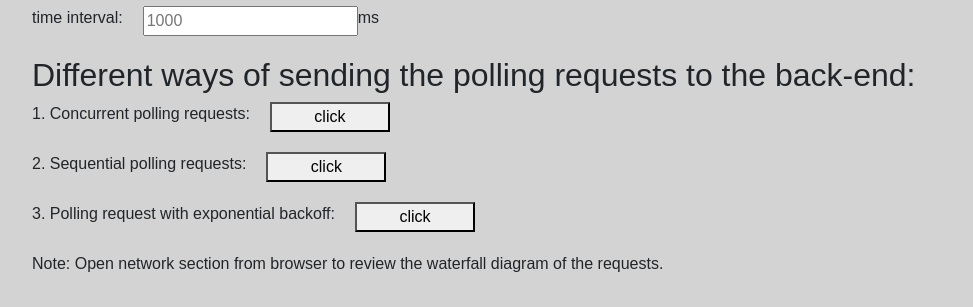
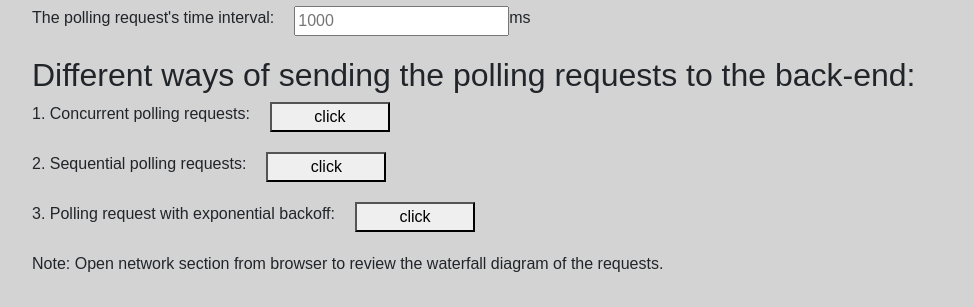
Before and after one commit to Yueyue07/rxjs-1gkygm, a website: page index.html in a window 1280 px wide. Shown: the part 62-369 px from the top of the page, without its empty margins (0-973 px from the left). Drawn offline with nearby package versions, Linux system fonts and the light colour scheme.

Commit message:
1 file modified

```diff
--- a/index.html
+++ b/index.html
@@ -39,7 +39,7 @@
     <h1>RxJS Polling Request Demo</h1>
     <section class="container">
         <section class="content">
-            <label>time interval:</label>
+            <label>The polling request's time interval:</label>
             <input type="text" id="input" placeholder="1000"/> ms
         </section>
     </section>
```
